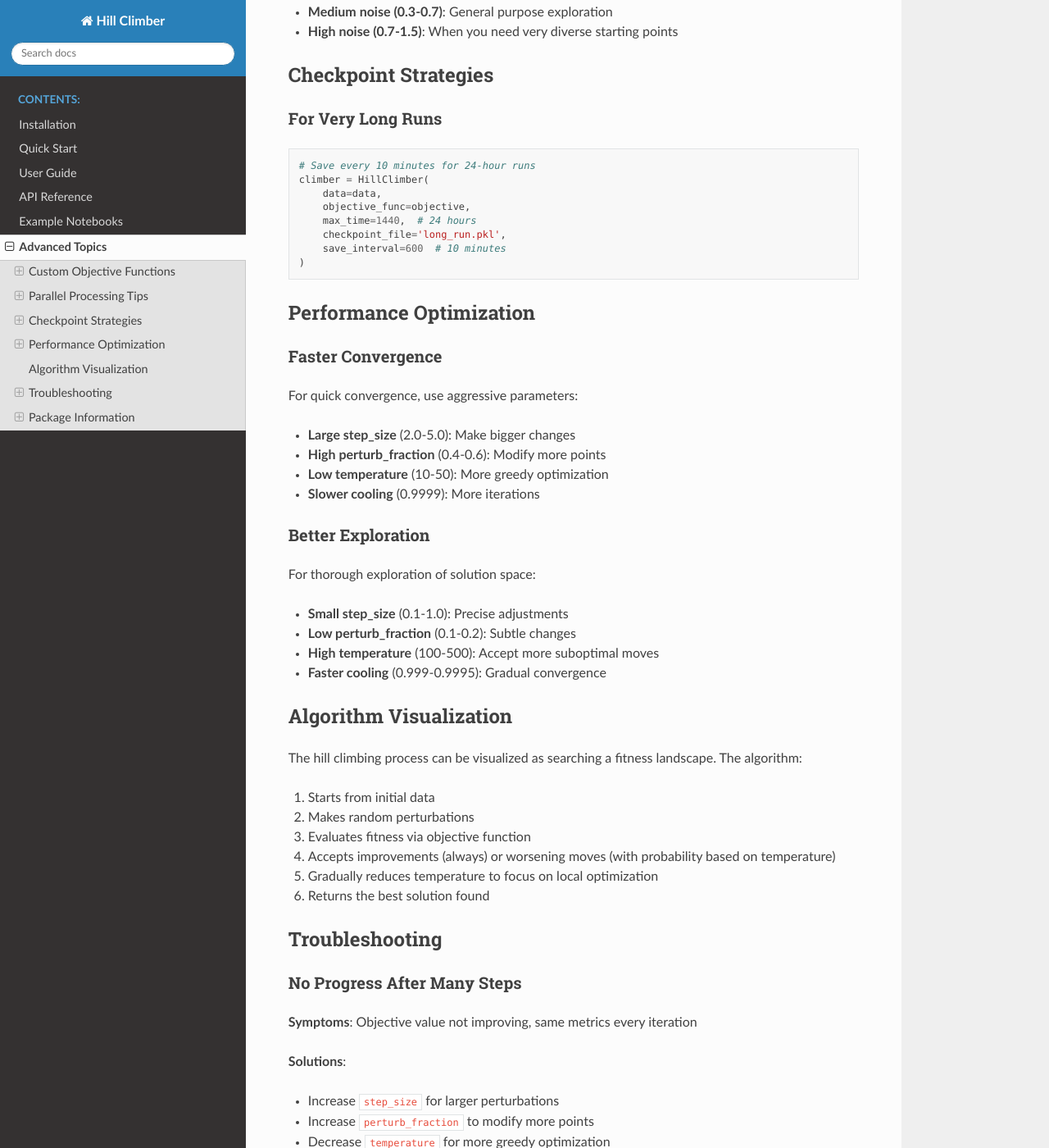
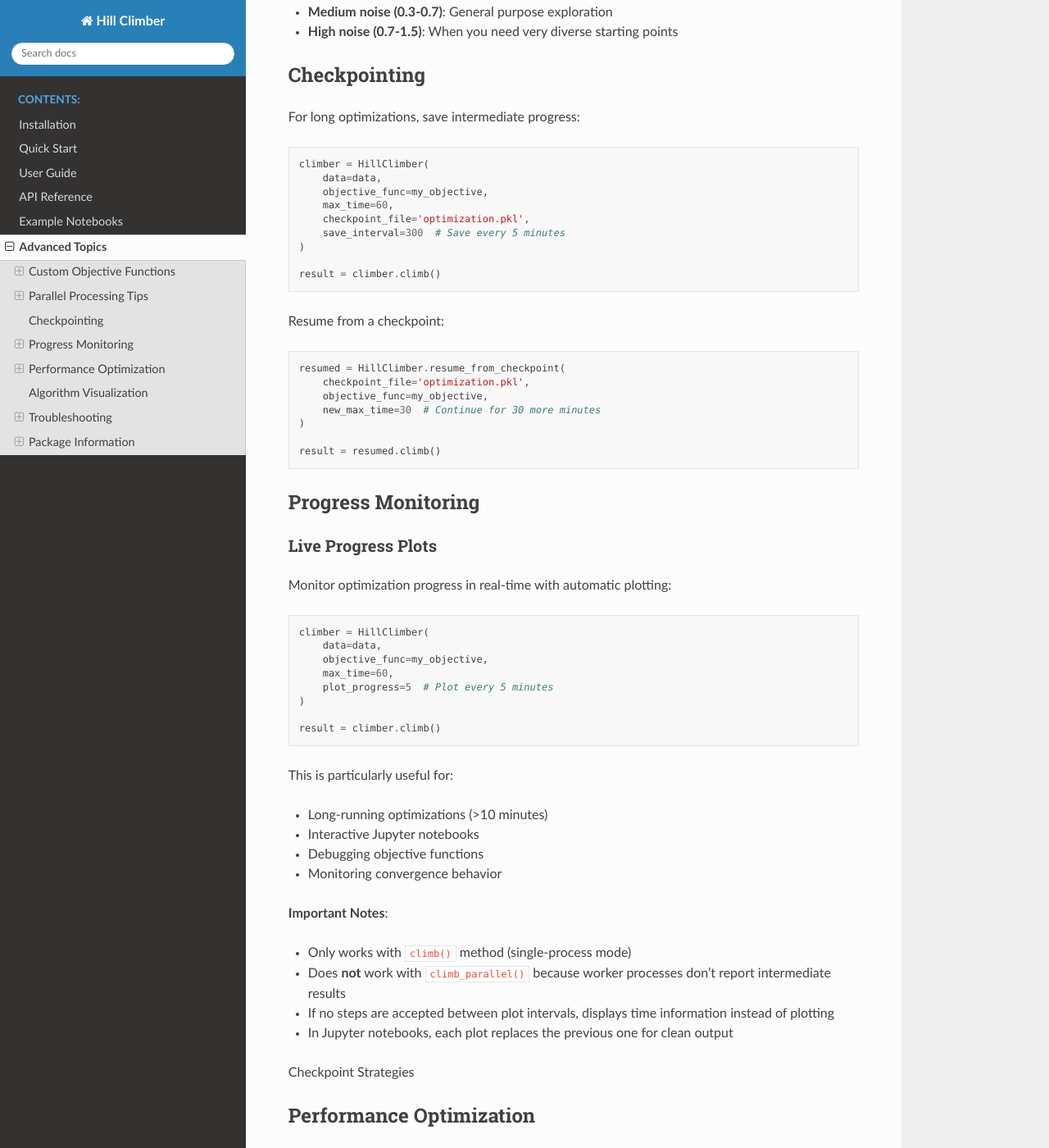
Before and after one commit to gperdrizet/hill_climber, a Sphinx documentation site: the page built from docs/source/advanced.rst, in a window 1280 px wide and 1400 px high, scrolled down 1524 px. Shown: the whole window at 82% size. Built offline with Sphinx 7.4.7 and the Read the Docs theme 3.1.0, drawn with Linux system fonts in a browser that asks for light colours.

Commit message:
Adde info about new plot_progress option

```diff
--- a/docs/source/advanced.rst
+++ b/docs/source/advanced.rst
@@ -81,22 +81,71 @@ Replicate Noise Tuning
 - **Medium noise (0.3-0.7)**: General purpose exploration
 - **High noise (0.7-1.5)**: When you need very diverse starting points
 
-Checkpoint Strategies
----------------------
+Checkpointing
+-------------
 
-For Very Long Runs
-~~~~~~~~~~~~~~~~~~
+For long optimizations, save intermediate progress:
 
 .. code-block:: python
 
-   # Save every 10 minutes for 24-hour runs
    climber = HillClimber(
        data=data,
-       objective_func=objective,
-       max_time=1440,  # 24 hours
-       checkpoint_file='long_run.pkl',
-       save_interval=600  # 10 minutes
+       objective_func=my_objective,
+       max_time=60,
+       checkpoint_file='optimization.pkl',
+       save_interval=300  # Save every 5 minutes
    )
+
+   result = climber.climb()
+
+Resume from a checkpoint:
+
+.. code-block:: python
+
+   resumed = HillClimber.resume_from_checkpoint(
+       checkpoint_file='optimization.pkl',
+       objective_func=my_objective,
+       new_max_time=30  # Continue for 30 more minutes
+   )
+
+   result = resumed.climb()
+
+Progress Monitoring
+-------------------
+
+Live Progress Plots
+~~~~~~~~~~~~~~~~~~~
+
+Monitor optimization progress in real-time with automatic plotting:
+
+.. code-block:: python
+
+   climber = HillClimber(
+       data=data,
+       objective_func=my_objective,
+       max_time=60,
+       plot_progress=5  # Plot every 5 minutes
+   )
+
+   result = climber.climb()
+
+This is particularly useful for:
+
+- Long-running optimizations (>10 minutes)
+- Interactive Jupyter notebooks
+- Debugging objective functions
+- Monitoring convergence behavior
+
+**Important Notes**:
+
+- Only works with ``climb()`` method (single-process mode)
+- Does **not** work with ``climb_parallel()`` because worker processes don't
+  report intermediate results
+- If no steps are accepted between plot intervals, displays time information
+  instead of plotting
+- In Jupyter notebooks, each plot replaces the previous one for clean output
+
+Checkpoint Strategies
 
 Performance Optimization
 ------------------------
```
Also changed, not shown: docs/source/quickstart.rst (+20 -0 lines), docs/source/user_guide.rst (+10 -0 lines).
